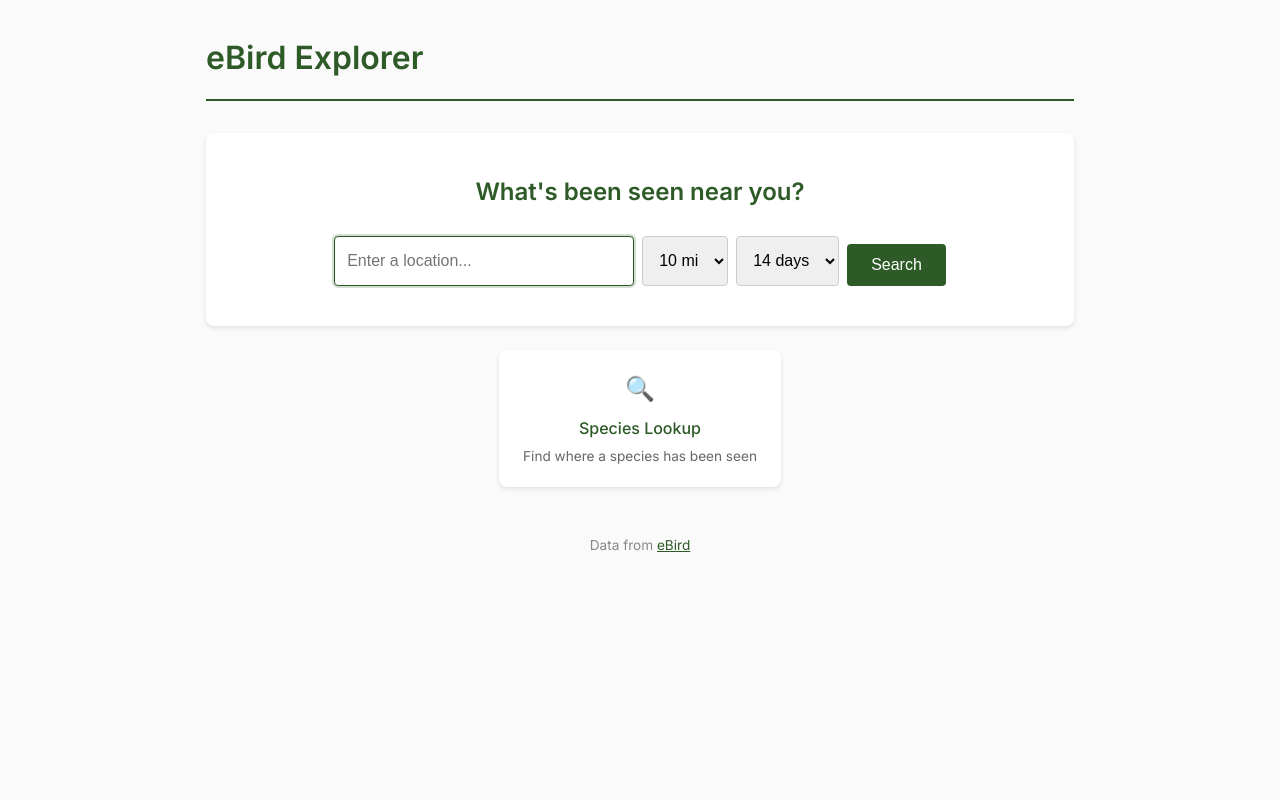
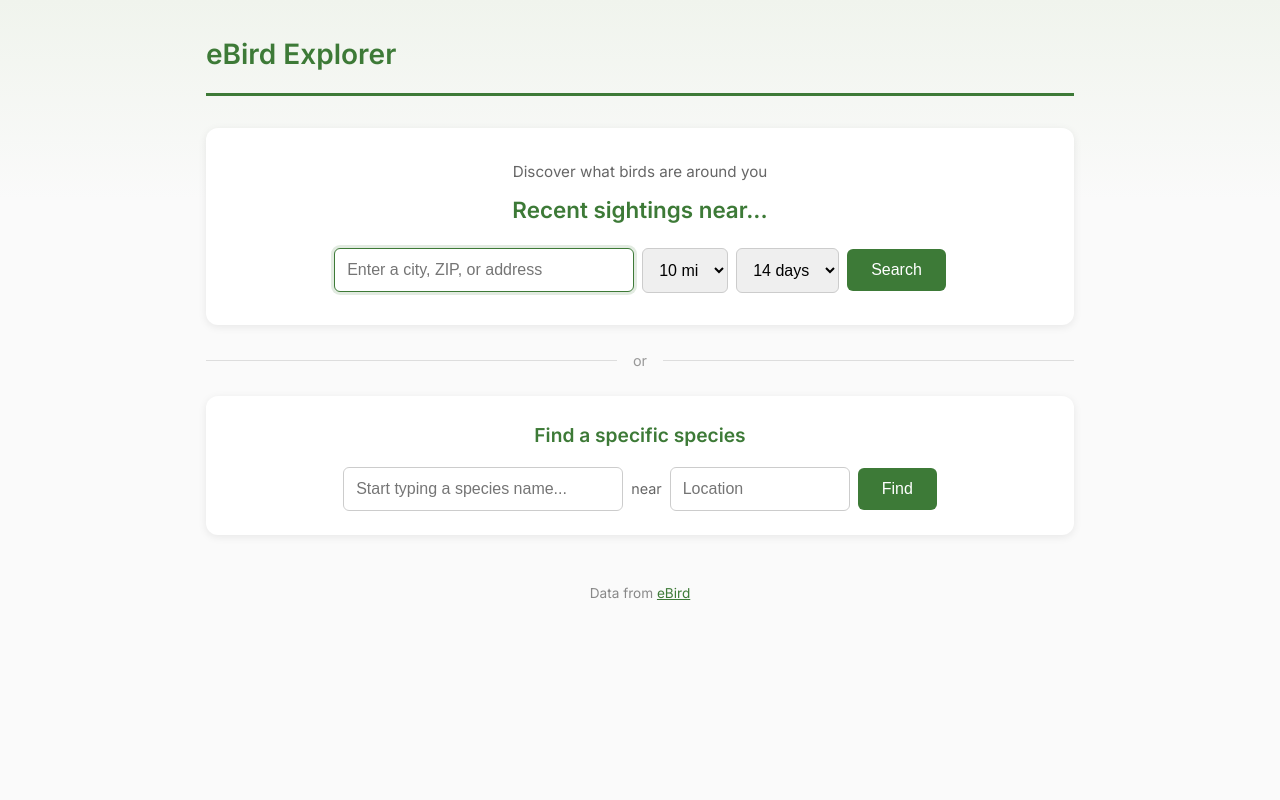
Before and after one commit to mtnlark/ebird-explorer, a FastAPI app: page / in a window 1280 px wide. Run offline with FastAPI, Linux system fonts and the light colour scheme.

Commit message:
Improve UI: inline species search, better tabs, warmer design
- Move species lookup inline on homepage (no awkward card)
- Fix location truncation to always show checklist icon
- Make tabs more prominent with pill/segment style
- Add subtle warmth: gradient background, softer greens
- Rounder corners, better shadows throughout

🤖 Generated with [Claude Code](https://claude.com/claude-code)

Co-Authored-By: Claude Opus 4.5 <noreply@anthropic.com>

```diff
--- a/backend/static/style.css
+++ b/backend/static/style.css
@@ -13,34 +13,45 @@ body {
     max-width: 900px;
     margin: 0 auto;
     padding: 1rem;
-    background: #fafafa;
+    background: linear-gradient(to bottom, #f0f4ed 0%, #fafafa 200px);
+    min-height: 100vh;
 }
 
 header {
     padding: 1rem 0;
-    border-bottom: 2px solid #2d5a27;
+    border-bottom: 3px solid #3d7a37;
     margin-bottom: 2rem;
 }
 
+header h1 {
+    font-size: 1.75rem;
+}
+
 header h1 a {
-    color: #2d5a27;
+    color: #3d7a37;
     text-decoration: none;
 }
 
 /* Hero search on home page */
 .hero-search {
     background: white;
-    padding: 2.5rem 2rem;
-    border-radius: 8px;
-    box-shadow: 0 2px 4px rgba(0,0,0,0.1);
+    padding: 2rem;
+    border-radius: 12px;
+    box-shadow: 0 2px 8px rgba(0,0,0,0.08);
     text-align: center;
-    margin-bottom: 1.5rem;
+}
+
+.hero-tagline {
+    color: #666;
+    margin-bottom: 0.5rem;
+    font-size: 0.95rem;
 }
 
 .hero-search h2 {
-    margin-bottom: 1.5rem;
-    color: #2d5a27;
-    font-size: 1.5rem;
+    margin-bottom: 1.25rem;
+    color: #3d7a37;
+    font-size: 1.4rem;
+    font-weight: 600;
 }
 
 .search-row {
@@ -48,6 +59,7 @@ header h1 a {
     gap: 0.5rem;
     justify-content: center;
     flex-wrap: wrap;
+    align-items: center;
 }
 
 .search-input {
@@ -61,59 +73,69 @@ header h1 a {
     min-width: 80px;
 }
 
-/* Secondary actions (Species lookup, etc.) */
-.secondary-actions {
+/* Home page divider */
+.home-divider {
     display: flex;
-    gap: 1rem;
-    justify-content: center;
-    margin-bottom: 2rem;
+    align-items: center;
+    margin: 1.5rem 0;
 }
 
-.action-card {
-    display: flex;
-    flex-direction: column;
-    align-items: center;
-    padding: 1.25rem 1.5rem;
-    background: white;
-    border-radius: 8px;
-    box-shadow: 0 2px 4px rgba(0,0,0,0.1);
-    text-decoration: none;
-    color: inherit;
-    transition: box-shadow 0.15s, transform 0.15s;
+.home-divider::before,
+.home-divider::after {
+    content: '';
+    flex: 1;
+    height: 1px;
+    background: #ddd;
 }
 
-.action-card:hover {
-    box-shadow: 0 4px 8px rgba(0,0,0,0.15);
-    transform: translateY(-2px);
+.home-divider span {
+    padding: 0 1rem;
+    color: #999;
+    font-size: 0.9rem;
 }
 
-.action-icon {
-    font-size: 1.5rem;
-    margin-bottom: 0.5rem;
+/* Species search on home */
+.species-search-section {
+    padding: 1.5rem 2rem;
 }
 
-.action-label {
-    font-weight: 500;
-    color: #2d5a27;
-    margin-bottom: 0.25rem;
+.species-search-section h2 {
+    font-size: 1.2rem;
+    margin-bottom: 1rem;
 }
 
-.action-desc {
-    font-size: 0.85rem;
+.species-row {
+    gap: 0.5rem;
+}
+
+.species-row .autocomplete-wrapper {
+    flex: 1.5;
+    min-width: 200px;
+    max-width: 280px;
+}
+
+.search-near {
     color: #666;
+    font-size: 0.9rem;
+}
+
+.species-row .location-input {
+    flex: 1;
+    min-width: 150px;
+    max-width: 180px;
 }
 
 /* Search form */
 .search-section {
     background: white;
     padding: 2rem;
-    border-radius: 8px;
-    box-shadow: 0 2px 4px rgba(0,0,0,0.1);
+    border-radius: 12px;
+    box-shadow: 0 2px 8px rgba(0,0,0,0.08);
 }
 
 .search-section h2 {
     margin-bottom: 1.5rem;
-    color: #2d5a27;
+    color: #3d7a37;
 }
 
 .search-form {
@@ -147,34 +169,32 @@ select {
     padding: 0.75rem;
     font-size: 1rem;
     border: 1px solid #ccc;
-    border-radius: 4px;
+    border-radius: 6px;
     width: 100%;
+    transition: border-color 0.15s, box-shadow 0.15s;
 }
 
 input[type="text"]:focus,
 select:focus {
     outline: none;
-    border-color: #2d5a27;
-    box-shadow: 0 0 0 2px rgba(45, 90, 39, 0.2);
+    border-color: #3d7a37;
+    box-shadow: 0 0 0 3px rgba(61, 122, 55, 0.15);
 }
 
 button[type="submit"] {
-    background: #2d5a27;
+    background: #3d7a37;
     color: white;
     padding: 0.75rem 1.5rem;
     font-size: 1rem;
+    font-weight: 500;
     border: none;
-    border-radius: 4px;
+    border-radius: 6px;
     cursor: pointer;
-    margin-top: 0.5rem;
-}
-
-button[type="submit"] {
     transition: background 0.15s, transform 0.1s;
 }
 
 button[type="submit"]:hover {
-    background: #234a1e;
+    background: #2d5a27;
 }
 
 button[type="submit"]:active {
@@ -473,7 +511,7 @@ footer {
 }
 
 footer a {
-    color: #2d5a27;
+    color: #3d7a37;
 }
 
 /* Responsive */
--- a/backend/templates/index.html
+++ b/backend/templates/index.html
@@ -4,14 +4,15 @@
 
 {% block content %}
 <section class="hero-search">
-    <h2>What's been seen near you?</h2>
+    <p class="hero-tagline">Discover what birds are around you</p>
+    <h2>Recent sightings near...</h2>
     <form action="/search" method="get" class="search-form">
         <div class="search-row">
             <input
                 type="text"
                 id="location"
                 name="location"
-                placeholder="Enter a location..."
+                placeholder="Enter a city, ZIP, or address"
                 required
                 autofocus
                 class="search-input"
@@ -33,11 +34,93 @@
     </form>
 </section>
 
-<section class="secondary-actions">
-    <a href="/species" class="action-card">
-        <span class="action-icon">🔍</span>
-        <span class="action-label">Species Lookup</span>
-        <span class="action-desc">Find where a species has been seen</span>
-    </a>
+<div class="home-divider">
+    <span>or</span>
+</div>
+
+<section class="hero-search species-search-section">
+    <h2>Find a specific species</h2>
+    <form action="/species" method="get" class="search-form">
+        <div class="search-row species-row">
+            <div class="autocomplete-wrapper">
+                <input
+                    type="text"
+                    id="species-input"
+                    placeholder="Start typing a species name..."
+                    autocomplete="off"
+                    class="search-input"
+                >
+                <input type="hidden" id="species" name="species">
+                <div id="autocomplete-results" class="autocomplete-results"></div>
+            </div>
+            <span class="search-near">near</span>
+            <input
+                type="text"
+                id="species-location"
+                name="location"
+                placeholder="Location"
+                class="search-input location-input"
+            >
+            <button type="submit">Find</button>
+        </div>
+    </form>
 </section>
+
+<script>
+(function() {
+    const input = document.getElementById('species-input');
+    const hidden = document.getElementById('species');
+    const results = document.getElementById('autocomplete-results');
+    if (!input) return;
+
+    let debounceTimer;
+
+    input.addEventListener('input', function() {
+        clearTimeout(debounceTimer);
+        const q = this.value.trim();
+
+        if (q.length < 2) {
+            results.innerHTML = '';
+            results.style.display = 'none';
+            return;
+        }
+
+        debounceTimer = setTimeout(async () => {
+            try {
+                const response = await fetch(`/api/species?q=${encodeURIComponent(q)}`);
+                const data = await response.json();
+
+                if (data.length === 0) {
+                    results.innerHTML = '<div class="autocomplete-item no-results">No species found</div>';
+                } else {
+                    results.innerHTML = data.map(s =>
+                        `<div class="autocomplete-item" data-code="${s.code}" data-name="${s.name}">
+                            <span class="species-common">${s.name}</span>
+                            <span class="species-sci">${s.sciName}</span>
+                        </div>`
+                    ).join('');
+                }
+                results.style.display = 'block';
+            } catch (e) {
+                console.error('Autocomplete error:', e);
+            }
+        }, 200);
+    });
+
+    results.addEventListener('click', function(e) {
+        const item = e.target.closest('.autocomplete-item');
+        if (item && item.dataset.code) {
+            input.value = item.dataset.name;
+            hidden.value = item.dataset.code;
+            results.style.display = 'none';
+        }
+    });
+
+    document.addEventListener('click', function(e) {
+        if (!e.target.closest('.autocomplete-wrapper')) {
+            results.style.display = 'none';
+        }
+    });
+})();
+</script>
 {% endblock %}
```
Also changed, not shown: other parts of backend/static/style.css (+77 -44 lines), backend/templates/results.html (+8 -6 lines), backend/templates/species.html (+8 -6 lines).
